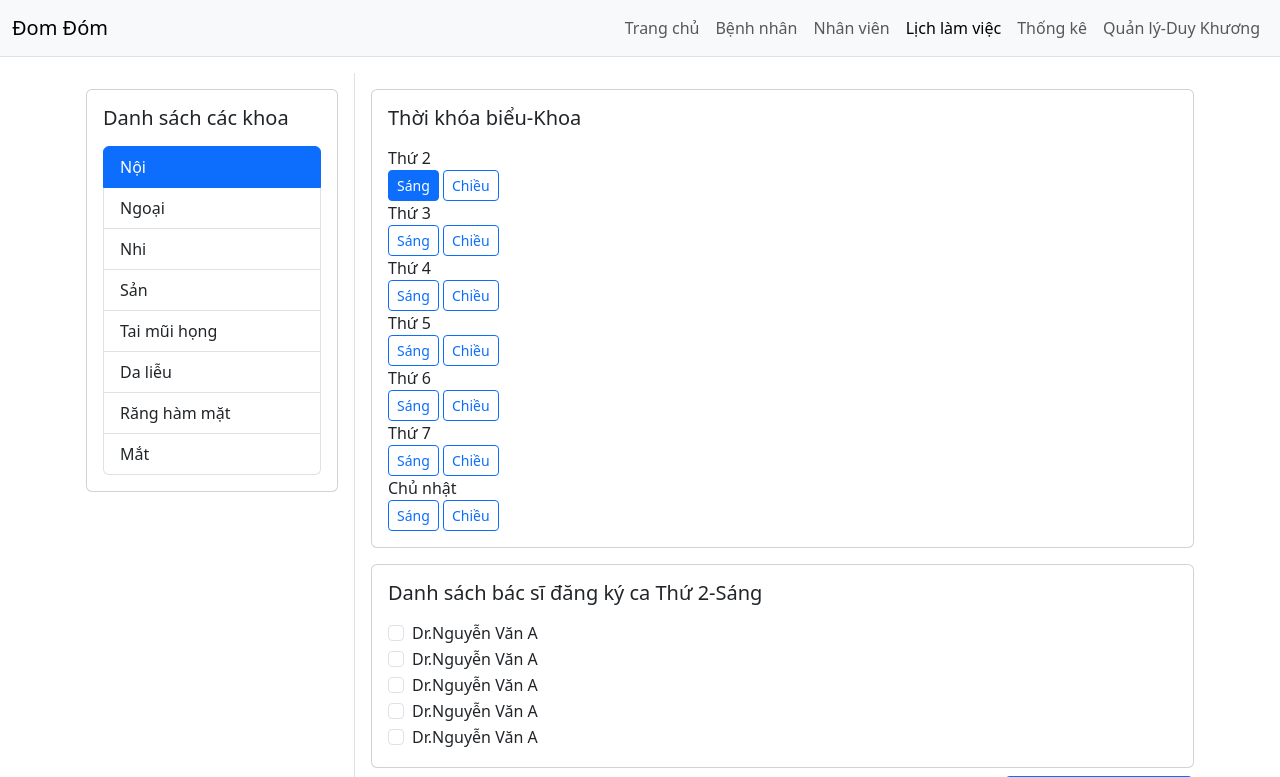
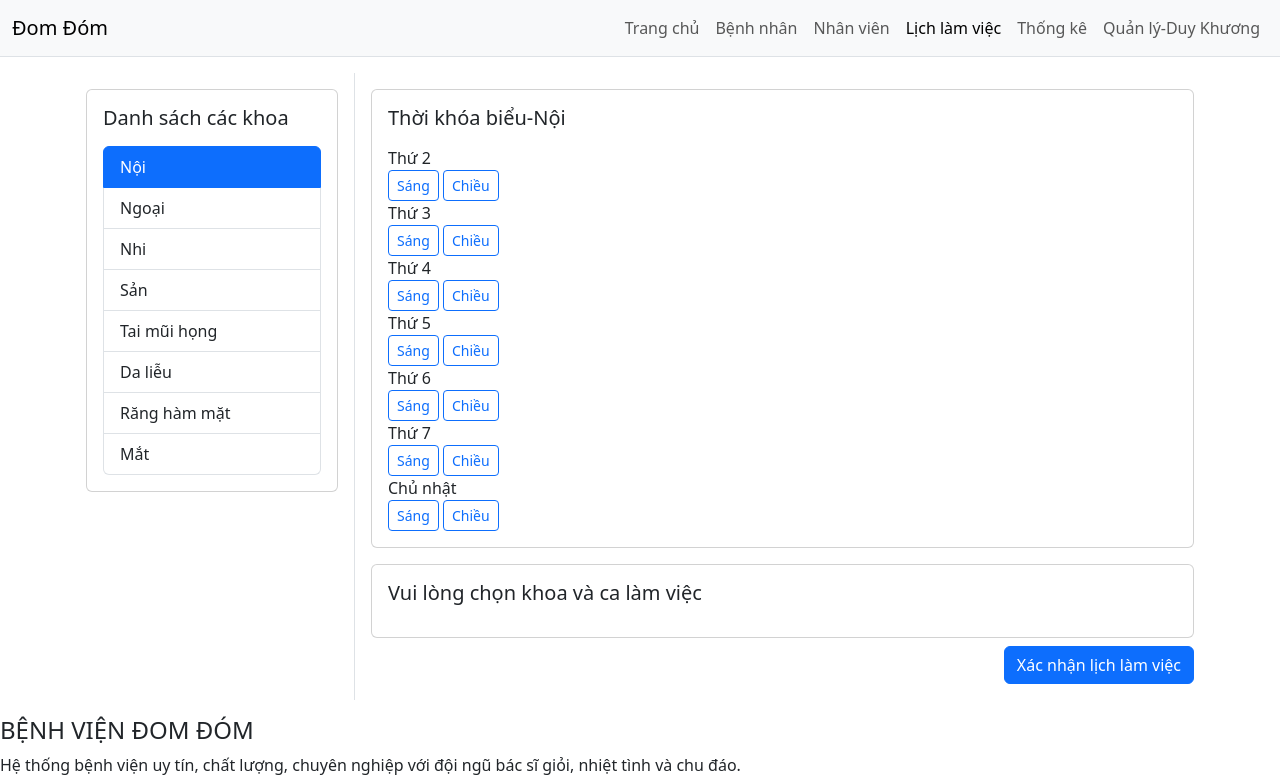
Before and after one commit to NgoBao-14/PTUD_DOMDOM, a PHP site: page /workSchedule.php in a window 1280 px wide. Shown: the top 777 px of the page. Run offline with PHP 8.4, Linux system fonts and the light colour scheme.

Commit message:
thaydoiLLV

```diff
--- a/view/quanly/workSchedule.php
+++ b/view/quanly/workSchedule.php
@@ -10,7 +10,6 @@
 </head>
 <body>
 <?php include("../interface/header.php"); ?>
-    </div>
     <div class="main">
         <div class="container mt-3 mb-3">
             <div class="row">
@@ -19,14 +18,14 @@
                         <div class="card-body">
                             <h5 class="card-title mb-3">Danh sách các khoa</h5>
                             <div class="list-group">
-                                <a href="#" class="list-group-item list-group-item-action active sidebar-item">Nội</a>
-                                <a href="#" class="list-group-item list-group-item-action sidebar-item">Ngoại</a>
-                                <a href="#" class="list-group-item list-group-item-action sidebar-item">Nhi</a>
-                                <a href="#" class="list-group-item list-group-item-action sidebar-item">Sản</a>
-                                <a href="#" class="list-group-item list-group-item-action sidebar-item">Tai mũi họng</a>
-                                <a href="#" class="list-group-item list-group-item-action sidebar-item">Da liễu</a>
-                                <a href="#" class="list-group-item list-group-item-action sidebar-item">Răng hàm mặt</a>
-                                <a href="#" class="list-group-item list-group-item-action sidebar-item">Mắt</a>
+                                <a href="#" class="list-group-item list-group-item-action active sidebar-item" data-department="Nội">Nội</a>
+                                <a href="#" class="list-group-item list-group-item-action sidebar-item" data-department="Ngoại">Ngoại</a>
+                                <a href="#" class="list-group-item list-group-item-action sidebar-item" data-department="Nhi">Nhi</a>
+                                <a href="#" class="list-group-item list-group-item-action sidebar-item" data-department="Sản">Sản</a>
+                                <a href="#" class="list-group-item list-group-item-action sidebar-item" data-department="Tai mũi họng">Tai mũi họng</a>
+                                <a href="#" class="list-group-item list-group-item-action sidebar-item" data-department="Da liễu">Da liễu</a>
+                                <a href="#" class="list-group-item list-group-item-action sidebar-item" data-department="Răng hàm mặt">Răng hàm mặt</a>
+                                <a href="#" class="list-group-item list-group-item-action sidebar-item" data-department="Mắt">Mắt</a>
                             </div>
                         </div>
                     </div>
@@ -34,79 +33,150 @@
                 <div class="col-md-9 p-3">
                     <div class="card mb-3">
                         <div class="card-body">
-                            <h5 class="card-title mb-3">Thời khóa biểu-Khoa</h5>
+                            <h5 class="card-title mb-3">Thời khóa biểu-<span id="current-department">Nội</span></h5>
                             <div class="schedule-grid">
                                 <div class="schedule-day">
                                     <div>Thứ 2</div>
-                                    <button class="btn btn-outline-primary btn-sm active">Sáng</button>
-                                    <button class="btn btn-outline-primary btn-sm">Chiều</button>
+                                    <button class="btn btn-outline-primary btn-sm" data-day="Thứ 2" data-shift="Sáng">Sáng</button>
+                                    <button class="btn btn-outline-primary btn-sm" data-day="Thứ 2" data-shift="Chiều">Chiều</button>
                                 </div>
                                 <div class="schedule-day">
                                     <div>Thứ 3</div>
-                                    <button class="btn btn-outline-primary btn-sm">Sáng</button>
-                                    <button class="btn btn-outline-primary btn-sm">Chiều</button>
+                                    <button class="btn btn-outline-primary btn-sm" data-day="Thứ 3" data-shift="Sáng">Sáng</button>
+                                    <button class="btn btn-outline-primary btn-sm" data-day="Thứ 3" data-shift="Chiều">Chiều</button>
                                 </div>
                                 <div class="schedule-day">
                                     <div>Thứ 4</div>
-                                    <button class="btn btn-outline-primary btn-sm">Sáng</button>
-                                    <button class="btn btn-outline-primary btn-sm">Chiều</button>
+                                    <button class="btn btn-outline-primary btn-sm" data-day="Thứ 4" data-shift="Sáng">Sáng</button>
+                                    <button class="btn btn-outline-primary btn-sm" data-day="Thứ 4" data-shift="Chiều">Chiều</button>
                                 </div>
                                 <div class="schedule-day">
                                     <div>Thứ 5</div>
-                                    <button class="btn btn-outline-primary btn-sm">Sáng</button>
-                                    <button class="btn btn-outline-primary btn-sm">Chiều</button>
+                                    <button class="btn btn-outline-primary btn-sm" data-day="Thứ 5" data-shift="Sáng">Sáng</button>
+                                    <button class="btn btn-outline-primary btn-sm" data-day="Thứ 5" data-shift="Chiều">Chiều</button>
                                 </div>
                                 <div class="schedule-day">
                                     <div>Thứ 6</div>
-                                    <button class="btn btn-outline-primary btn-sm">Sáng</button>
-                                    <button class="btn btn-outline-primary btn-sm">Chiều</button>
+                                    <button class="btn btn-outline-primary btn-sm" data-day="Thứ 6" data-shift="Sáng">Sáng</button>
+                                    <button class="btn btn-outline-primary btn-sm" data-day="Thứ 6" data-shift="Chiều">Chiều</button>
                                 </div>
                                 <div class="schedule-day">
                                     <div>Thứ 7</div>
-                                    <button class="btn btn-outline-primary btn-sm">Sáng</button>
-                                    <button class="btn btn-outline-primary btn-sm">Chiều</button>
+                                    <button class="btn btn-outline-primary btn-sm" data-day="Thứ 7" data-shift="Sáng">Sáng</button>
+                                    <button class="btn btn-outline-primary btn-sm" data-day="Thứ 7" data-shift="Chiều">Chiều</button>
                                 </div>
                                 <div class="schedule-day">
                                     <div>Chủ nhật</div>
-                                    <button class="btn btn-outline-primary btn-sm">Sáng</button>
-                                    <button class="btn btn-outline-primary btn-sm">Chiều</button>
+                                    <button class="btn btn-outline-primary btn-sm" data-day="Chủ nhật" data-shift="Sáng">Sáng</button>
+                                    <button class="btn btn-outline-primary btn-sm" data-day="Chủ nhật" data-shift="Chiều">Chiều</button>
                                 </div>
                             </div>
                         </div>
                     </div>
                     <div class="card">
                         <div class="card-body">
-                            <h5 class="card-title mb-3">Danh sách bác sĩ đăng ký ca Thứ 2-Sáng</h5>
-                            <div class="form-check">
-                                <input class="form-check-input" type="checkbox" id="doctor1">
-                                <label class="form-check-label" for="doctor1">Dr.Nguyễn Văn A</label>
-                            </div>
-                            <div class="form-check">
-                                <input class="form-check-input" type="checkbox" id="doctor2">
-                                <label class="form-check-label" for="doctor2">Dr.Nguyễn Văn A</label>
-                            </div>
-                            <div class="form-check">
-                                <input class="form-check-input" type="checkbox" id="doctor3">
-                                <label class="form-check-label" for="doctor3">Dr.Nguyễn Văn A</label>
-                            </div>
-                            <div class="form-check">
-                                <input class="form-check-input" type="checkbox" id="doctor4">
-                                <label class="form-check-label" for="doctor4">Dr.Nguyễn Văn A</label>
-                            </div>
-                            <div class="form-check">
-                                <input class="form-check-input" type="checkbox" id="doctor5">
-                                <label class="form-check-label" for="doctor5">Dr.Nguyễn Văn A</label>
+                            <h5 class="card-title mb-3" id="doctor-list-title">Vui lòng chọn khoa và ca làm việc</h5>
+                            <div id="doctor-list">
+                                <!-- Doctor list will be populated by JavaScript -->
                             </div>
                         </div>
                     </div>
-                        <div class="text-end mt-2">
-                            <button class="btn btn-primary">Xác nhận lịch làm việc</button>
-                        </div>
+                    <div class="text-end mt-2">
+                        <div id="alert-message" class="alert d-none" role="alert"></div>
+                        <button id="confirm-schedule" class="btn btn-primary">Xác nhận lịch làm việc</button>
+                    </div>
                 </div>
             </div>
         </div>
     </div>
     <?php include("../interface/footer.php"); ?>
     <script src="https://cdn.jsdelivr.net/npm/bootstrap@5.3.0/dist/js/bootstrap.bundle.min.js"></script>
+    <script>
+    document.addEventListener('DOMContentLoaded', function() {
+        const departmentLinks = document.querySelectorAll('.sidebar-item');
+        const scheduleButtons = document.querySelectorAll('.schedule-day button');
+        const doctorListTitle = document.getElementById('doctor-list-title');
+        const doctorList = document.getElementById('doctor-list');
+        const currentDepartment = document.getElementById('current-department');
+        const confirmButton = document.getElementById('confirm-schedule');
+
+        // Dummy data for doctors (you can replace this with actual data from your backend)
+        const doctorsByDepartment = {
+            'Nội': ['Dr. Nguyễn Văn A', 'Dr. Trần Thị B', 'Dr. Lê Văn C'],
+            'Ngoại': ['Dr. Phạm Thị D', 'Dr. Hoàng Văn E', 'Dr. Nguyễn Thị F'],
+            'Nhi': ['Dr. Nguyễn Văn B', 'Dr. Trần Thị C', 'Dr. Lê Văn D'],
+            'Sản': ['Dr. Phạm Thị E', 'Dr. Hoàng Văn F', 'Dr. Nguyễn Thị G'],
+            'Tai mũi họng': ['Dr. Lê Văn H', 'Dr. Trần Thị I', 'Dr. Nguyễn Văn J'],
+            'Da liễu': ['Dr. Hoàng Văn K', 'Dr. Phạm Thị L', 'Dr. Lê Văn M'],
+            'Răng hàm mặt': ['Dr. Nguyễn Thị N', 'Dr. Trần Văn O', 'Dr. Phạm Thị P'],
+            'Mắt': ['Dr. Lê Văn Q', 'Dr. Hoàng Thị R', 'Dr. Nguyễn Văn S']
+        };
+
+        function updateDoctorList(department, day, shift) {
+            if (!department || !day || !shift) {
+                doctorListTitle.textContent = "Vui lòng chọn khoa và ca làm việc";
+                doctorList.innerHTML = "";
+                return;
+            }
+            const doctors = doctorsByDepartment[department] || [];
+            doctorListTitle.textContent = `Danh sách bác sĩ đăng ký ca ${day}-${shift}`;
+            doctorList.innerHTML = doctors.map(doctor => `
+                <div class="form-check">
+                    <input class="form-check-input" type="checkbox" id="${doctor}">
+                    <label class="form-check-label" for="${doctor}">${doctor}</label>
+                </div>
+            `).join('');
+        }
+
+        function showAlert(message, type) {
+            const alertDiv = document.getElementById('alert-message');
+            alertDiv.textContent = message;
+            alertDiv.className = `alert alert-${type}`;
+            alertDiv.classList.remove('d-none');
+            setTimeout(() => {
+                alertDiv.classList.add('d-none');
+            }, 3000);
+        }
+
+        departmentLinks.forEach(link => {
+            link.addEventListener('click', function(e) {
+                e.preventDefault();
+                departmentLinks.forEach(l => l.classList.remove('active'));
+                this.classList.add('active');
+                const department = this.getAttribute('data-department');
+                currentDepartment.textContent = department;
+                scheduleButtons.forEach(b => b.classList.remove('active'));
+                updateDoctorList(department, null, null);
+            });
+        });
+
+        scheduleButtons.forEach(button => {
+            button.addEventListener('click', function() {
+                scheduleButtons.forEach(b => b.classList.remove('active'));
+                this.classList.add('active');
+                const activeDepartment = document.querySelector('.sidebar-item.active').getAttribute('data-department');
+                updateDoctorList(activeDepartment, this.getAttribute('data-day'), this.getAttribute('data-shift'));
+            });
+        });
+
+        confirmButton.addEventListener('click', function() {
+            const activeDepartment = document.querySelector('.sidebar-item.active');
+            const activeShift = document.querySelector('.schedule-day button.active');
+            const checkedDoctors = document.querySelectorAll('#doctor-list input:checked');
+
+            if (!activeDepartment || !activeShift) {
+                showAlert('Vui lòng chọn khoa và ca làm việc', 'warning');
+            } else if (checkedDoctors.length === 0) {
+                showAlert('Vui lòng chọn ít nhất một bác sĩ', 'warning');
+            } else {
+                showAlert('Xác nhận lịch làm việc thành công', 'success');
+                // Ở đây bạn có thể thêm code để gửi dữ liệu đến server
+            }
+        });
+
+        // Initialize with just the department selected
+        updateDoctorList('Nội', null, null);
+    });
+    </script>
 </body>
 </html>
```
